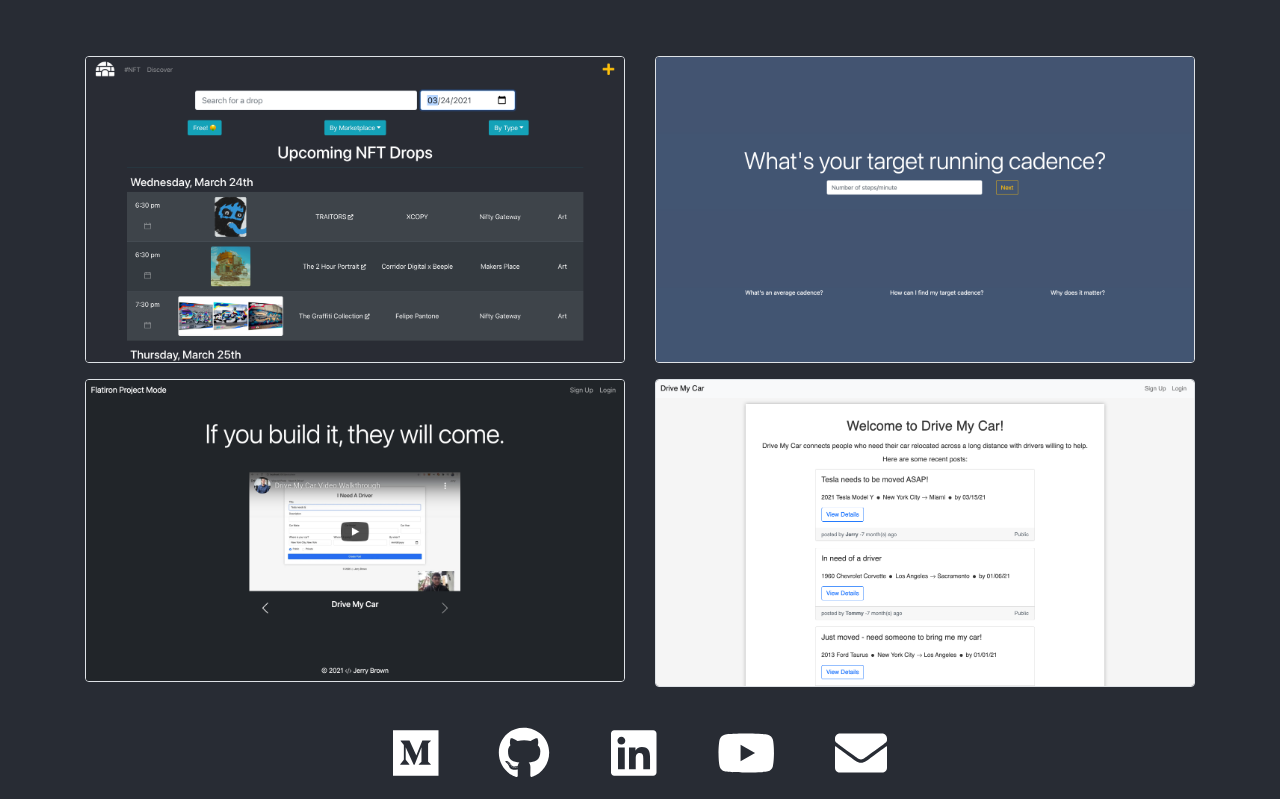
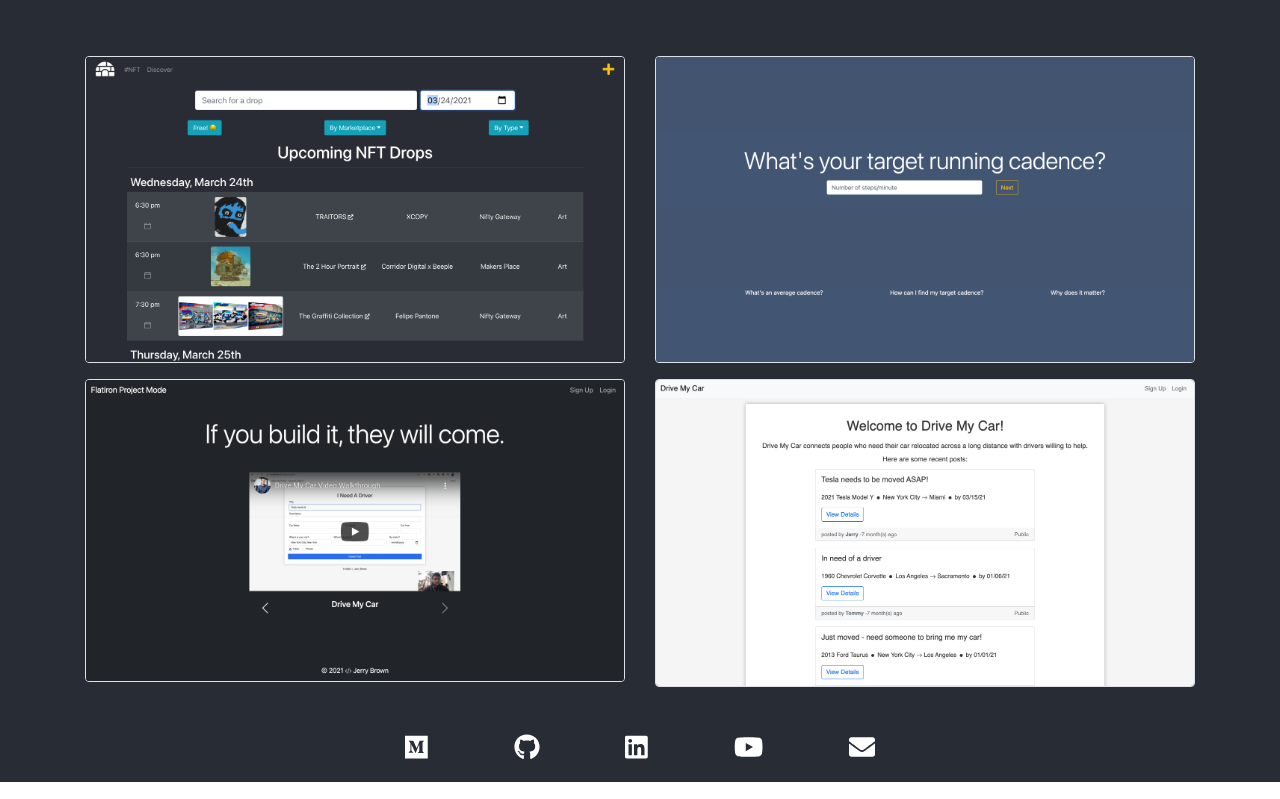
Before and after one commit to brownjer3/personal-website, a React (Create React App) app: page / in a window 1280 px wide. Shown: the part 749-1548 px from the top of the page. Built offline with nearby package versions, Linux system fonts and the light colour scheme.

Commit message:
adjust footer icon size after css refactoring

```diff
--- a/src/mainComponents/Footer.js
+++ b/src/mainComponents/Footer.js
@@ -7,11 +7,11 @@ export default function Footer() {
     return(
         <Container className='d-flex justify-content-center mt-3'>
             <Row className="w-50 justify-content-around my-3" >
-                <a href='https://medium.com/@brownjer3' target='_blank' rel="noreferrer"><FontAwesomeIcon icon={faMedium} className='text-white' size="2x"/></a>
-                <a href='https://github.com/brownjer3' target='_blank' rel="noreferrer"><FontAwesomeIcon icon={faGithub} className='text-white' size="2x"/></a>
-                <a href='https://www.linkedin.com/in/jerry-brown-/' target='_blank' rel="noreferrer"><FontAwesomeIcon icon={faLinkedin} className='text-white' size="2x"/></a>
-                <a href="https://www.youtube.com/channel/UCUN7UOWbXjyXGHkVNcLGyCA" target='_blank' rel="noreferrer"><FontAwesomeIcon icon={faYoutube} className='text-white' size="2x"/></a>
-                <a href="mailto:brownjer3@gmail.com"><FontAwesomeIcon icon={faEnvelope} className='text-white' size="2x"/></a>
+                <a href='https://medium.com/@brownjer3' target='_blank' rel="noreferrer"><FontAwesomeIcon icon={faMedium} className='text-white'/></a>
+                <a href='https://github.com/brownjer3' target='_blank' rel="noreferrer"><FontAwesomeIcon icon={faGithub} className='text-white'/></a>
+                <a href='https://www.linkedin.com/in/jerry-brown-/' target='_blank' rel="noreferrer"><FontAwesomeIcon icon={faLinkedin} className='text-white'/></a>
+                <a href="https://www.youtube.com/channel/UCUN7UOWbXjyXGHkVNcLGyCA" target='_blank' rel="noreferrer"><FontAwesomeIcon icon={faYoutube} className='text-white'/></a>
+                <a href="mailto:brownjer3@gmail.com"><FontAwesomeIcon icon={faEnvelope} className='text-white'/></a>
             </Row>
         </Container>
     )
```
